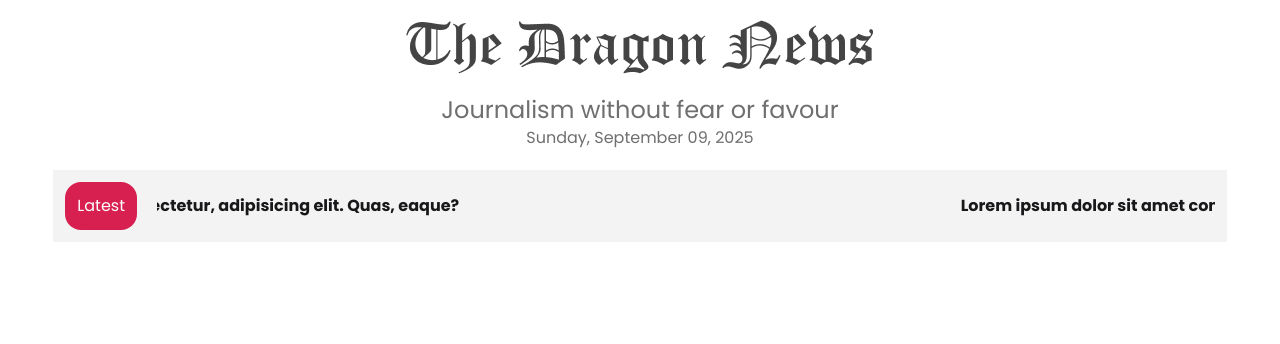
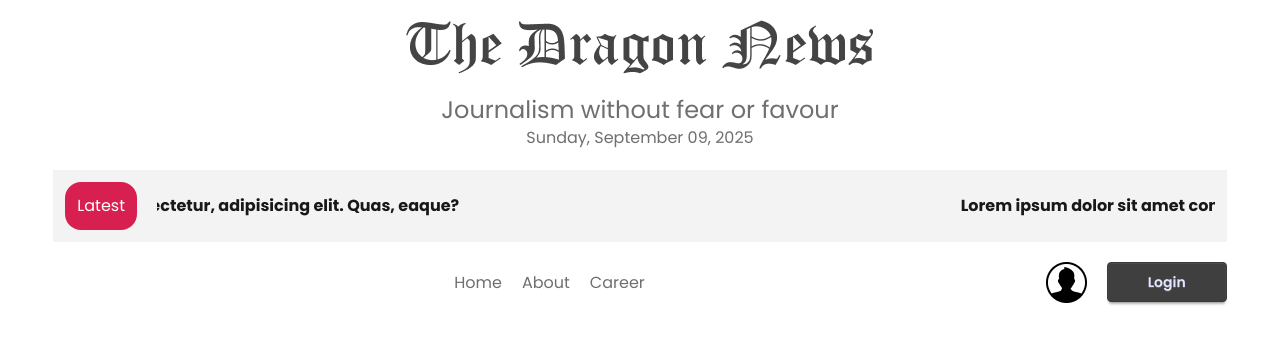
Before and after one commit to Mdismail2001/News_portal, a React (Vite) app: page / in a window 1280 px wide. Shown: the top 344 px of the page. Built offline with nearby package versions, Linux system fonts and the light colour scheme.

Commit message:
navbar added

```diff
--- a/src/components/Layout/Home.jsx
+++ b/src/components/Layout/Home.jsx
@@ -2,17 +2,18 @@ import React from 'react';
 import { Outlet } from 'react-router';
 import Header from '../Header';
 import LatesNews from '../LatesNews';
+import Navbar from '../Navbar';
 
 const Home = () => {
     return (
         <div>
-            <header><Header></Header></header>
+            <header><Header></Header>
+                <section className='w-11/12 mx-auto mt-5'><LatesNews></LatesNews></section>
+                <nav className='w-11/12 mx-auto mt-5'><Navbar></Navbar></nav>
+                </header>
             <main>
-                <section className='w-11/12 mx-auto mt-5'><LatesNews></LatesNews></section>
-                <section className='main'>
-                    <Outlet></Outlet>
-                </section>
-                <section className='right-nav'></section>
+                 <section className='right-nav'></section>
+                 <Outlet></Outlet>
             </main>
         </div>
     );
--- /dev/null
+++ b/src/components/Navbar.jsx
@@ -0,0 +1,21 @@
+import React from 'react';
+import { NavLink } from 'react-router';
+
+const Navbar = () => {
+    return (
+        <div className='flex justify-between items-center'>
+            <div></div>
+            <div className='flex gap-5 text-accent'>
+                <NavLink to='/'>Home</NavLink>
+                <NavLink to='/about'>About</NavLink>
+                <NavLink to='/career'>Career</NavLink>
+            </div>
+            <div className='flex gap-5'>
+                <img src="/src/assets/user.png" alt="" />
+                <button className=' btn btn-primary px-10'>Login</button>
+            </div>
+        </div>
+    );
+};
+
+export default Navbar;
```
